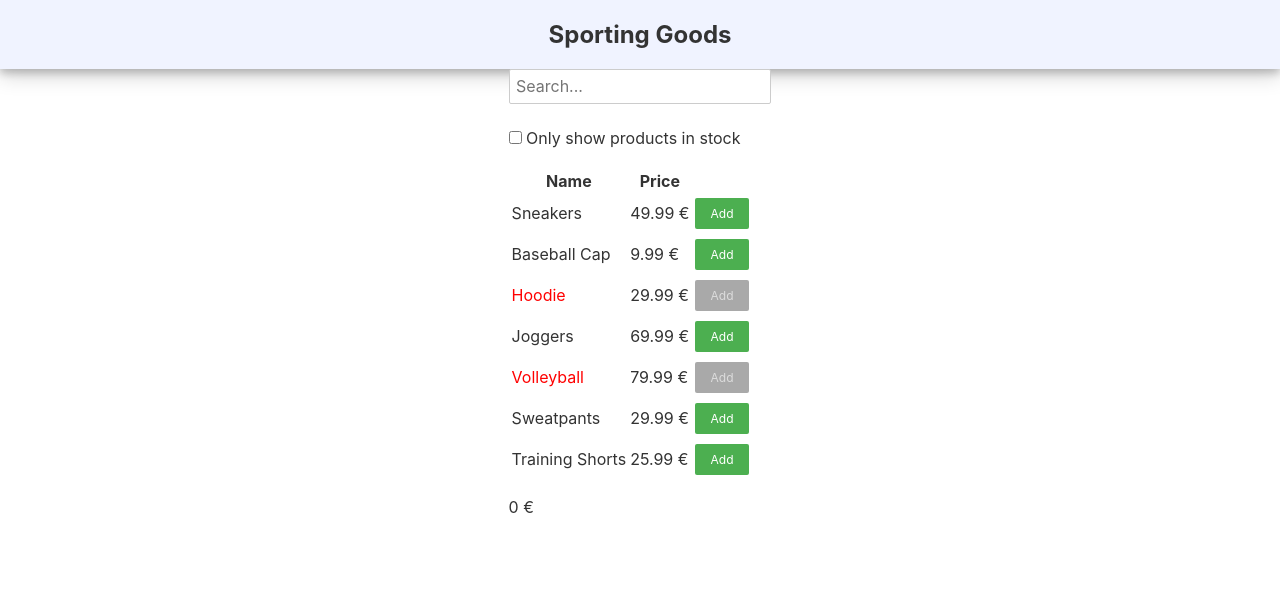
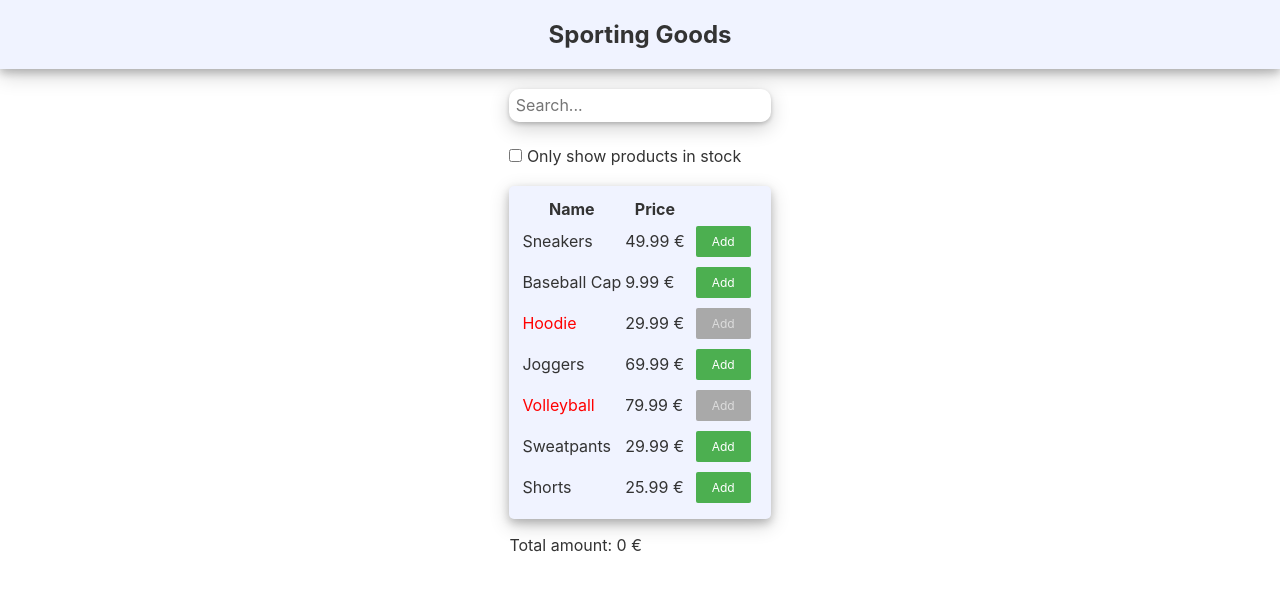
Before and after one commit to Karelus/svelte-online-store-ui, a Svelte app: page / in a window 1280 px wide. Shown: the top 590 px of the page. Built offline with nearby package versions, Linux system fonts and the light colour scheme.

Commit message:
added styling

```diff
--- a/src/App.svelte
+++ b/src/App.svelte
@@ -9,7 +9,7 @@
     { price: 69.99, stocked: true, name: 'Joggers'},
     { price: 79.99, stocked: false, name: 'Volleyball'},
     { price: 29.99, stocked: true, name: 'Sweatpants'},
-    { price: 25.99, stocked: true, name: 'Training Shorts'},
+    { price: 25.99, stocked: true, name: 'Shorts'},
   	];
 
 </script>
--- a/src/components/FilterableProductsTable.svelte
+++ b/src/components/FilterableProductsTable.svelte
@@ -19,9 +19,25 @@
 
     const handleEmptyButtonClick = () => {
         totalAmount = 0.0;
-    }
+    };
 
 </script>
+
+<style>
+    .emptyButton {
+        background-color: red;
+        border: none;
+        color: white;
+        padding: 8px 16px;
+        text-align: center;
+        text-decoration: none;
+        display: inline-block;
+        font-size: 12px;
+        margin: 4px 2px;
+        transition-duration: 0.4s;
+        cursor: pointer;
+    }
+</style>
 
 <div class="productTableContainer">
     <SearchBar
@@ -37,8 +53,8 @@
         onAmountUpdate={handleTotalAmountUpdate}
 
     />
-    <p>{totalAmount} €</p>
+    <p>Total amount: {totalAmount} €</p>
     {#if totalAmount > 0}
-        <button on:click={handleEmptyButtonClick}>Empty Cart</button>
+        <button class="emptyButton" on:click={handleEmptyButtonClick}>Empty Cart</button>
     {/if}
 </div>
--- a/src/components/Product.svelte
+++ b/src/components/Product.svelte
@@ -19,7 +19,7 @@
         text-decoration: none;
         display: inline-block;
         font-size: 12px;
-    margin: 4px 2px;
+        margin: 4px 8px;
         transition-duration: 0.4s;
         cursor: pointer;
     }
@@ -33,7 +33,7 @@
         text-decoration: none;
         display: inline-block;
         font-size: 12px;
-    margin: 4px 2px;
+        margin: 4px 8px;
         transition-duration: 0.4s;
     }
 </style>
@@ -46,6 +46,6 @@
     {:else}
         <td style="color:red">{name}</td>
         <td>{price} €</td>
-        <button class="disabled-button">Add</button>
+        <button class="disabled-button" disabled>Add</button>
     {/if}
 </tr>
--- a/src/components/ProductsTable.svelte
+++ b/src/components/ProductsTable.svelte
@@ -6,6 +6,16 @@
     export let inStockOnly;
     export let onAmountUpdate;
 </script>
+
+<style>
+    table {
+        background-color: #F0F3FF;
+        padding: 10px;
+        border-radius: 5px;
+        box-shadow: 0 4px 8px 0 rgba(0, 0, 0, 0.2), 0 6px 20px 0 rgba(0, 0, 0, 0.19);
+        margin: auto;
+    }
+</style>
 
 <table>
     <thead>
--- a/src/components/SearchBar.svelte
+++ b/src/components/SearchBar.svelte
@@ -12,10 +12,21 @@
 
 <style>
 
+  form {
+    display: flex;
+    flex-direction: column;
+  }
+
+  .searchBar {
+    border-radius: 10px !important;
+    border: none;
+    margin-top: 20px;
+    box-shadow: 0 2px 4px 0 rgba(0, 0, 0, 0.2), 0 6px 20px 0 rgba(0, 0, 0, 0.19);
+  }
 </style>
 
 <form>
-    <input type=text placeholder="Search..." bind:value={filterText} on:input={handleInputChange} />
+    <input class="searchBar" type=text placeholder="Search..." bind:value={filterText} on:input={handleInputChange} />
     <p>
       <input type=checkbox bind:checked={inStockOnly} on:change={handleInStockChange} />
       {' '}
```
Lines whose indentation alone changed are shown as unchanged.
